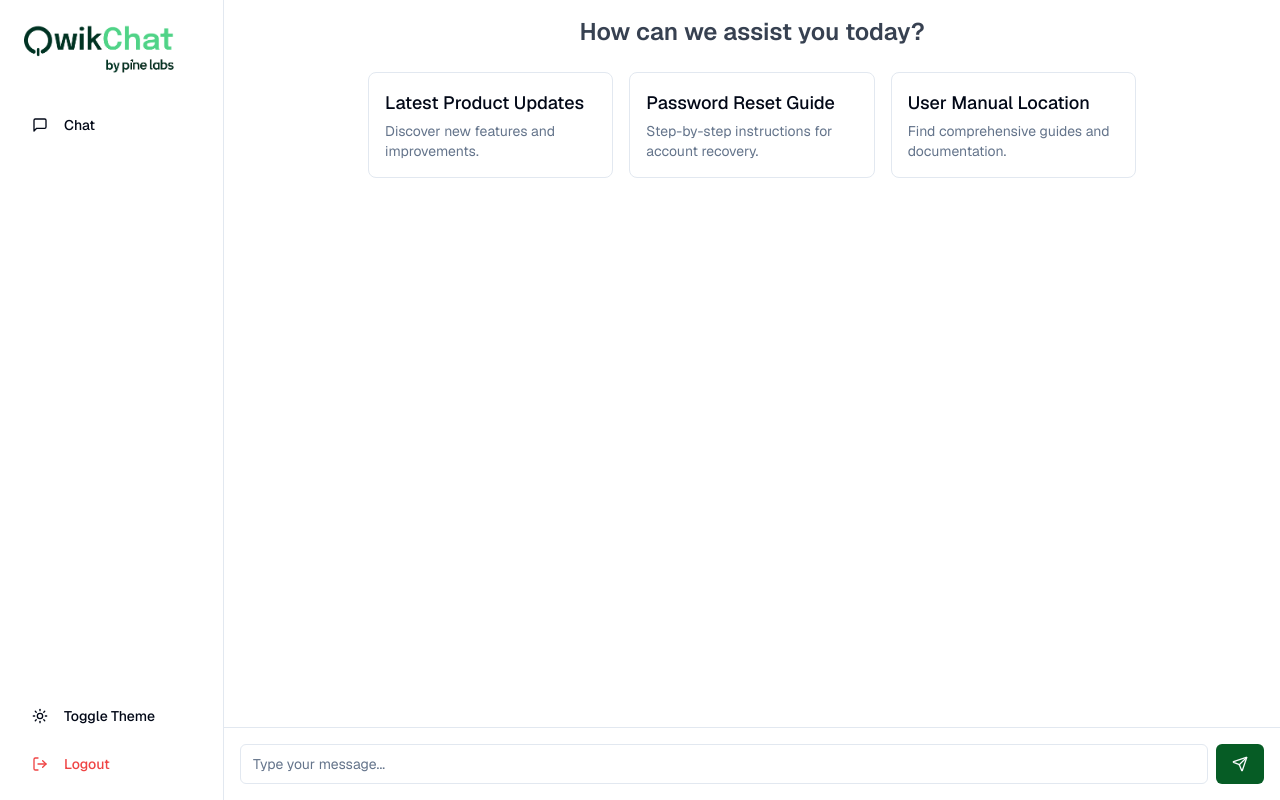
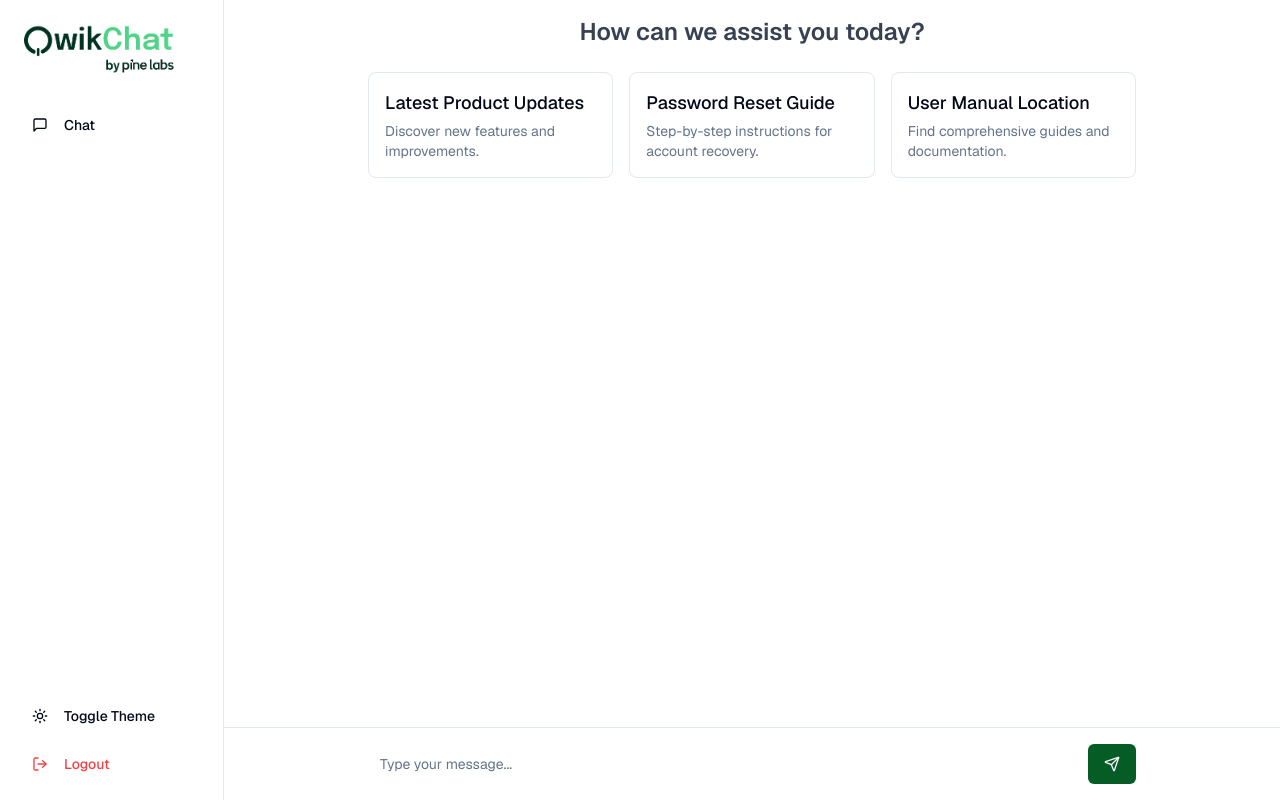
Before and after one commit to YashShekhawat/CHATBOT, a React (Vite) app: page / in a window 1280 px wide. Built offline with nearby package versions, Linux system fonts and the light colour scheme; sample sign-in values are in the browser's storage.

Commit message:
[dyad] Adjusted the chat input field to have a transparent background, no border, and be centered. - wrote 1 file(s) + extra files edited outside of Dyad

```diff
--- a/src/pages/ChatPage.tsx
+++ b/src/pages/ChatPage.tsx
@@ -160,18 +160,21 @@ const ChatPage: React.FC = () => {
         <div ref={messagesEndRef} />
       </ScrollArea>
 
-      <form onSubmit={handleSendMessage} className="flex p-4 border-t gap-2">
+      <form onSubmit={handleSendMessage} className="flex p-4 border-t gap-2 justify-center w-full">
+        <div className="flex w-full max-w-3xl gap-2">
           <Input
             type="text"
             placeholder="Type your message..."
             value={input}
             onChange={(e) => setInput(e.target.value)}
             disabled={isLoading}
+            className="bg-transparent border-none flex-1"
           />
           <Button type="submit" disabled={isLoading}>
             <Send className="h-5 w-5" />
             <span className="sr-only">Send message</span>
           </Button>
+        </div>
       </form>
     </div>
   );
```
Lines whose indentation alone changed are shown as unchanged.
